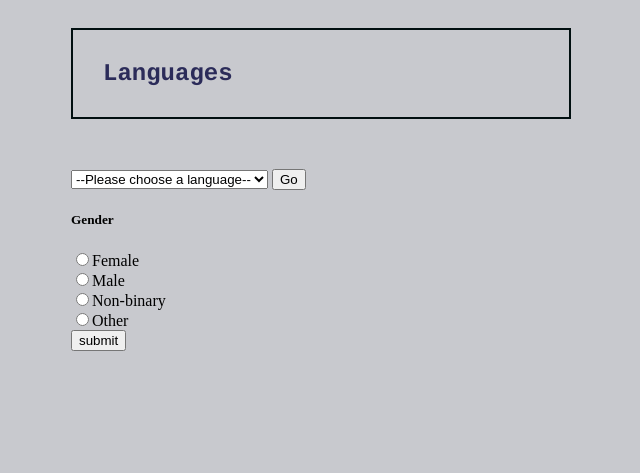
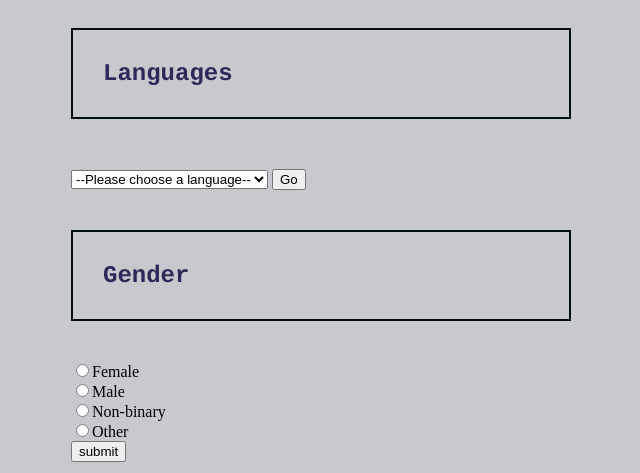
Before and after one commit to psapel/DS-ModelCatalog-Implementation, a Flask app: page / in a window 1280 px wide. Shown: the part 582-1055 px from the top of the page, without its empty margins (319-959 px from the left). Before the commit the page ends 933 px from the top, so only its background shows below. Run offline with Flask 2, Linux system fonts and the light colour scheme; parts of the project's set-up code (start-up, migrations or seed data) failed here and were passed over.

Commit message:
Add files via upload

```diff
--- a/static/css/style.css
+++ b/static/css/style.css
@@ -22,6 +22,7 @@ h2 {
   margin: 1px 1px -1px -1px;
 }
 
+
 h3 {
   color: rgb(43, 43, 89);
   font-family: courier;
@@ -37,3 +38,20 @@ h4 {
   border: 2px solid rgb(1, 15, 16);
   padding: 30px;
 }
+
+
+h5 {
+  color: rgb(43, 43, 89);
+  font-family: courier;
+  font-size: 150%;
+  border: 2px solid rgb(1, 15, 16);
+  padding: 30px;
+}
+
+h6 {
+  color: rgb(43, 43, 89);
+  font-family: courier;
+  font-size: 150%;
+  border: 2px solid rgb(1, 15, 16);
+  padding: 30px;
+}
```
